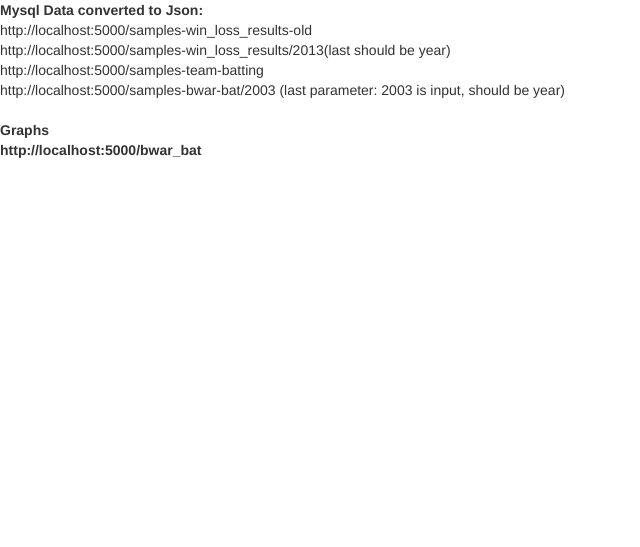
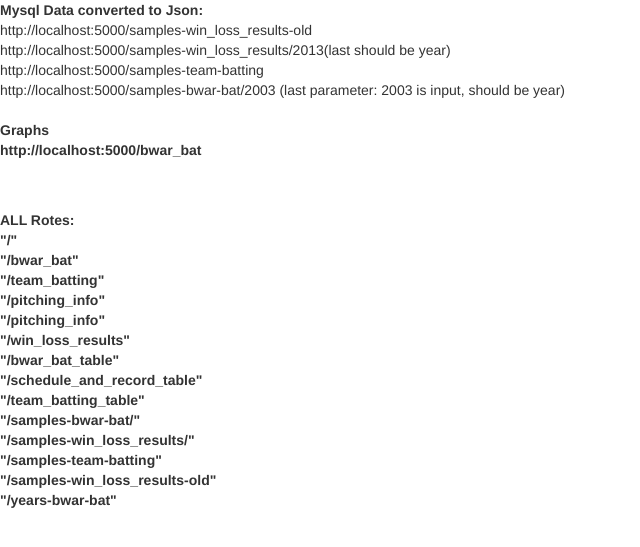
Before and after one commit to tkhutunishvili/project-baseball, a Flask app: page / in a window 1280 px wide. Shown: the part 140-687 px from the top of the page, without its empty margins (0-640 px from the left). Run offline with Flask 2, Linux system fonts and the light colour scheme; some libraries are stand-ins or nearby versions.

Commit message:
updated  appy.py index.html templates

```diff
--- a/Flusk-app/app.py
+++ b/Flusk-app/app.py
@@ -35,6 +35,25 @@ def bwar_bat():
     """Return the homepage."""
     return render_template("bwar_bat.html")
 
+@app.route("/team_batting")
+def team_batting():
+    """Return the homepage."""
+    return render_template("team_batting.html")
+
+@app.route("/pitching_info")
+def pitching_info():
+    """Return the homepage."""
+    return render_template("pitching_info.html")
+
+@app.route("/pitching_info")
+def pitching_info():
+    """Return the homepage."""
+    return render_template("pitching_info.html")
+
+@app.route("/win_loss_results")
+def pitching_info():
+    """Return the homepage."""
+    return render_template("win_loss_results.html")
 
 #bwar_bat_table
 @app.route("/bwar_bat_table")
--- a/Flusk-app/templates/index.html
+++ b/Flusk-app/templates/index.html
@@ -32,6 +32,26 @@ http://localhost:5000/samples-bwar-bat/2003 (last parameter: 2003 is input, shou
 http://localhost:5000/bwar_bat
 </p>
 
+</br>
+</br>
+ALL Rotes:</br>
+"/"</br>
+"/bwar_bat"</br>
+"/team_batting"</br>
+"/pitching_info"</br>
+"/pitching_info"</br>
+"/win_loss_results"</br>
+"/bwar_bat_table"</br>
+"/schedule_and_record_table"</br>
+"/team_batting_table"</br>
+"/samples-bwar-bat/<sample>"</br>
+"/samples-win_loss_results/<sample>"</br>
+"/samples-team-batting"</br>
+"/samples-win_loss_results-old"</br>
+"/years-bwar-bat"</br>
+
+
+
 
   <!-- <script src="https://cdn.plot.ly/plotly-1.31.2.min.js"></script> -->
   <script src="https://cdnjs.cloudflare.com/ajax/libs/d3/5.5.0/d3.js"></script>
```
Also changed, not shown: Flusk-app/templates/pitching_info.html (added, +52 -0 lines), Flusk-app/templates/team_batting.html (added, +52 -0 lines), Flusk-app/templates/win_loss_results.html (added, +52 -0 lines), README.md, 1 other file.
